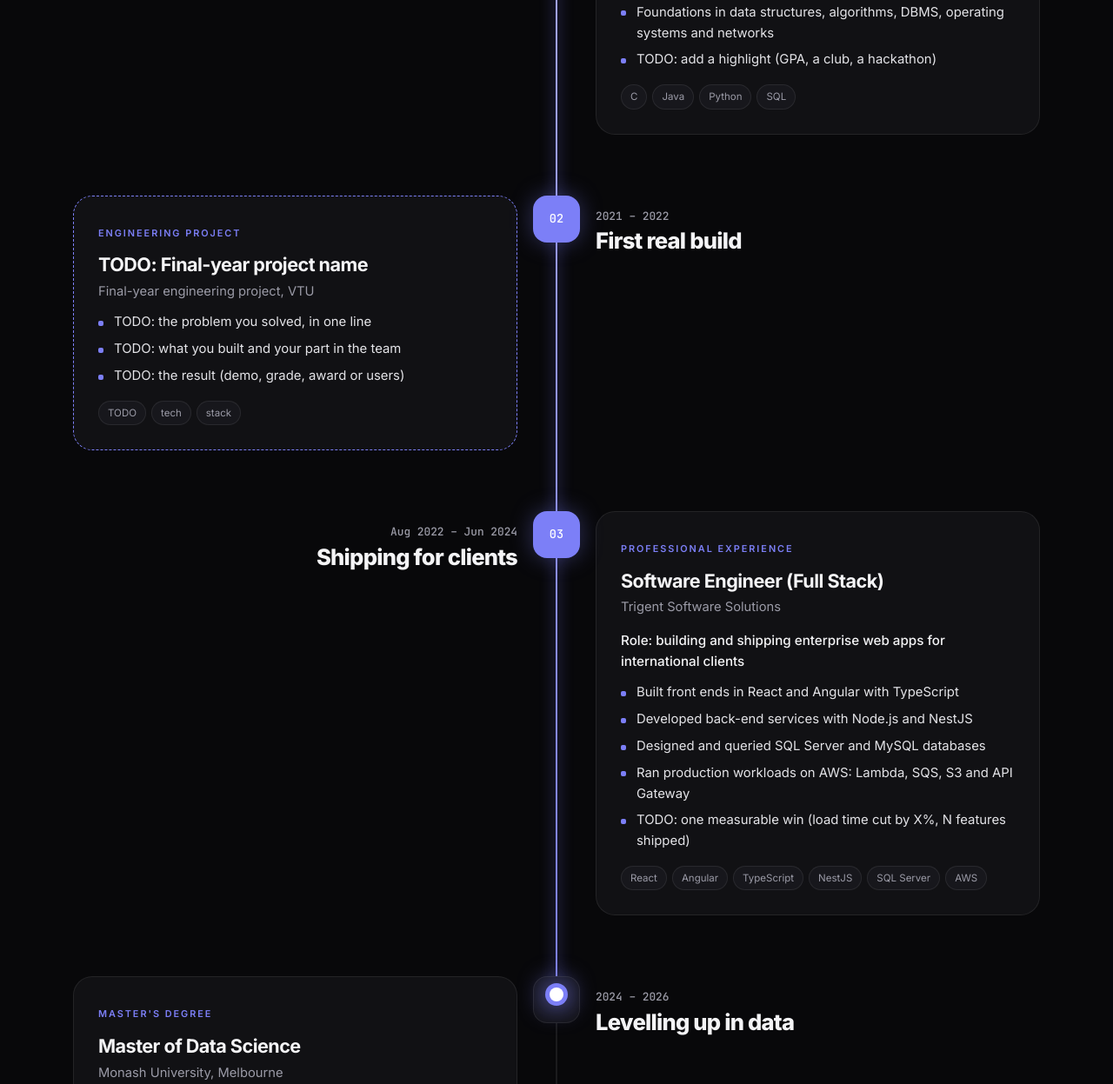
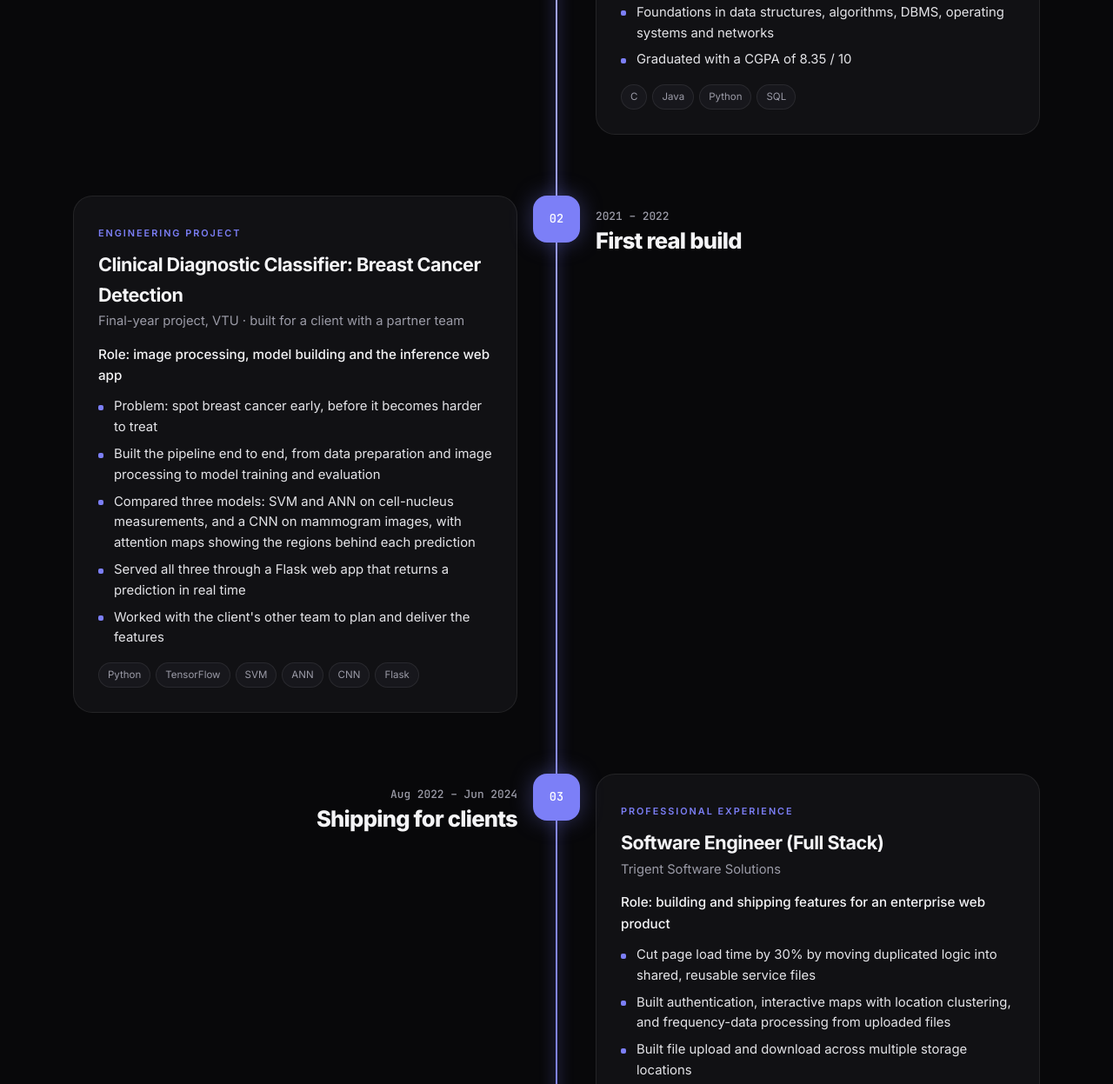
Before and after one commit to Harshith495/Harshith495.github.io, a plain HTML site: page index.html in a window 1280 px wide. Shown: the part 2651-3898 px from the top of the page at 87% size. Drawn offline with Linux system fonts and the light colour scheme.

Commit message:
Update index.html

```diff
--- a/index.html
+++ b/index.html
@@ -368,9 +368,9 @@
       </div>
       <div class="ledger reveal">
         <div class="metric"><div class="num" data-to="2" data-suffix=" yrs">0</div><div class="label">Commercial full stack</div><div class="ctx">Trigent Software Solutions</div></div>
-        <div class="metric"><div class="num" data-to="95" data-suffix="%">0</div><div class="label">Validation accuracy</div><div class="ctx">Clinical diagnostic classifier</div></div>
+        <div class="metric"><div class="num" data-to="95" data-suffix="%">0</div><div class="label">Validation accuracy</div><div class="ctx">Breast cancer classifier (CNN)</div></div>
         <div class="metric"><div class="num" data-to="0.85" data-decimals="2">0</div><div class="label">F1 score</div><div class="ctx">Content moderation pipeline</div></div>
-        <div class="metric"><div class="num" data-to="6">0</div><div class="label">Stops on the road</div><div class="ctx">And the next one is open</div></div>
+        <div class="metric"><div class="num" data-to="30" data-suffix="%">0</div><div class="label">Faster load times</div><div class="ctx">Service refactor at Trigent</div></div>
       </div>
     </div>
   </section>
@@ -409,38 +409,40 @@
         where: "Visvesvaraya Technological University, India",
         points: [
           "Foundations in data structures, algorithms, DBMS, operating systems and networks",
-          "TODO: add a highlight (GPA, a club, a hackathon)"
+          "Graduated with a CGPA of 8.35 / 10"
         ],
         chips: ["C", "Java", "Python", "SQL"],
         outcome: "Graduated in 2022 and went straight into industry"
       },
       {
         short: "Final-year project", when: "2021 – 2022", phase: "First real build",
-        tag: "Engineering Project", title: "TODO: Final-year project name",
-        where: "Final-year engineering project, VTU",
+        tag: "Engineering Project", title: "Clinical Diagnostic Classifier: Breast Cancer Detection",
+        where: "Final-year project, VTU · built for a client with a partner team",
+        role: "Role: image processing, model building and the inference web app",
         points: [
-          "TODO: the problem you solved, in one line",
-          "TODO: what you built and your part in the team",
-          "TODO: the result (demo, grade, award or users)"
+          "Problem: spot breast cancer early, before it becomes harder to treat",
+          "Built the pipeline end to end, from data preparation and image processing to model training and evaluation",
+          "Compared three models: SVM and ANN on cell-nucleus measurements, and a CNN on mammogram images, with attention maps showing the regions behind each prediction",
+          "Served all three through a Flask web app that returns a prediction in real time",
+          "Worked with the client's other team to plan and deliver the features"
         ],
-        chips: ["TODO", "tech", "stack"],
-        outcome: "TODO: one-line result",
-        todo: true
+        chips: ["Python", "TensorFlow", "SVM", "ANN", "CNN", "Flask"],
+        outcome: "Up to 95% validation accuracy, delivered as a real-time Flask app"
       },
       {
         short: "Trigent · 2 yrs", when: "Aug 2022 – Jun 2024", phase: "Shipping for clients",
         tag: "Professional Experience", title: "Software Engineer (Full Stack)",
         where: "Trigent Software Solutions",
-        role: "Role: building and shipping enterprise web apps for international clients",
+        role: "Role: building and shipping features for an enterprise web product",
         points: [
-          "Built front ends in React and Angular with TypeScript",
-          "Developed back-end services with Node.js and NestJS",
-          "Designed and queried SQL Server and MySQL databases",
-          "Ran production workloads on AWS: Lambda, SQS, S3 and API Gateway",
-          "TODO: one measurable win (load time cut by X%, N features shipped)"
+          "Cut page load time by 30% by moving duplicated logic into shared, reusable service files",
+          "Built authentication, interactive maps with location clustering, and frequency-data processing from uploaded files",
+          "Built file upload and download across multiple storage locations",
+          "Built front ends in React and Angular with TypeScript, and back-end services with Node.js and NestJS",
+          "Designed and queried SQL Server and MySQL databases, and ran production workloads on AWS: Lambda, SQS, S3 and API Gateway"
         ],
         chips: ["React", "Angular", "TypeScript", "NestJS", "SQL Server", "AWS"],
-        outcome: "Two years of production code for international clients"
+        outcome: "30% faster load times across a production product"
       },
       {
         short: "Monash · MDS", when: "2024 – 2026", phase: "Levelling up in data",
@@ -448,26 +450,25 @@
         where: "Monash University, Melbourne",
         points: [
           "WildAtlas: owned end to end, from requirements to deployment and support. React 19 + TypeScript front end, tested with Vitest and Playwright",
-          "Clinical Diagnostic Classifier: SVM, ANN and CNN models served through Flask",
-          "Content Moderation Classifier: full Python pipeline from ingestion to evaluation",
+          "Content Moderation Classifier: end-to-end Python pipeline covering ingestion, preprocessing, TensorFlow modelling and evaluation, reaching F1 ~0.85 and served as a Flask web service with performance monitoring",
           "SQL Server Data Warehouse: bronze/silver/gold ETL with a star schema"
         ],
-        chips: ["Python", "scikit-learn", "TensorFlow", "Spark", "React 19"],
+        chips: ["Python", "TensorFlow", "Flask", "Spark", "SQL Server", "React 19"],
         link: { href: "https://wildatlas.live/dashboard", text: "Visit WildAtlas ↗" },
-        outcome: "Up to 95% validation accuracy and F1 ≈ 0.85 in production-style pipelines"
+        outcome: "WildAtlas shipped live, plus an F1 ~0.85 moderation model in a monitored service"
       },
       {
         short: "Biom", when: "Aug 2024 – Jun 2026", phase: "Building a platform",
         tag: "Biom Project", title: "Full Stack Developer & Data Engineer",
         where: "Biom · Monash Data Science & AI Society (part-time)",
-        role: "Role: data engineering and back end for a species-data platform",
+        role: "Role: data engineering and back end for a species-data platform, in a team of 5",
         points: [
-          "Built a Databricks + PySpark pipeline to ingest and clean species data",
-          "Built the Go and PostgreSQL back end that serves it",
-          "TODO: scale or impact (records processed, users, team size)"
+          "Built a Databricks + PySpark pipeline that ingests and cleans 6,000+ species records",
+          "Built the Go and PostgreSQL back end that serves the data",
+          "Platform is in active development ahead of launch"
         ],
         chips: ["Databricks", "PySpark", "Go", "PostgreSQL"],
-        outcome: "Species data turned into a queryable platform"
+        outcome: "6,000+ species records turned into a queryable platform"
       },
       {
         short: "Pfizer · Extern", when: "2026 – Now", phase: "Right now", live: true,
```
